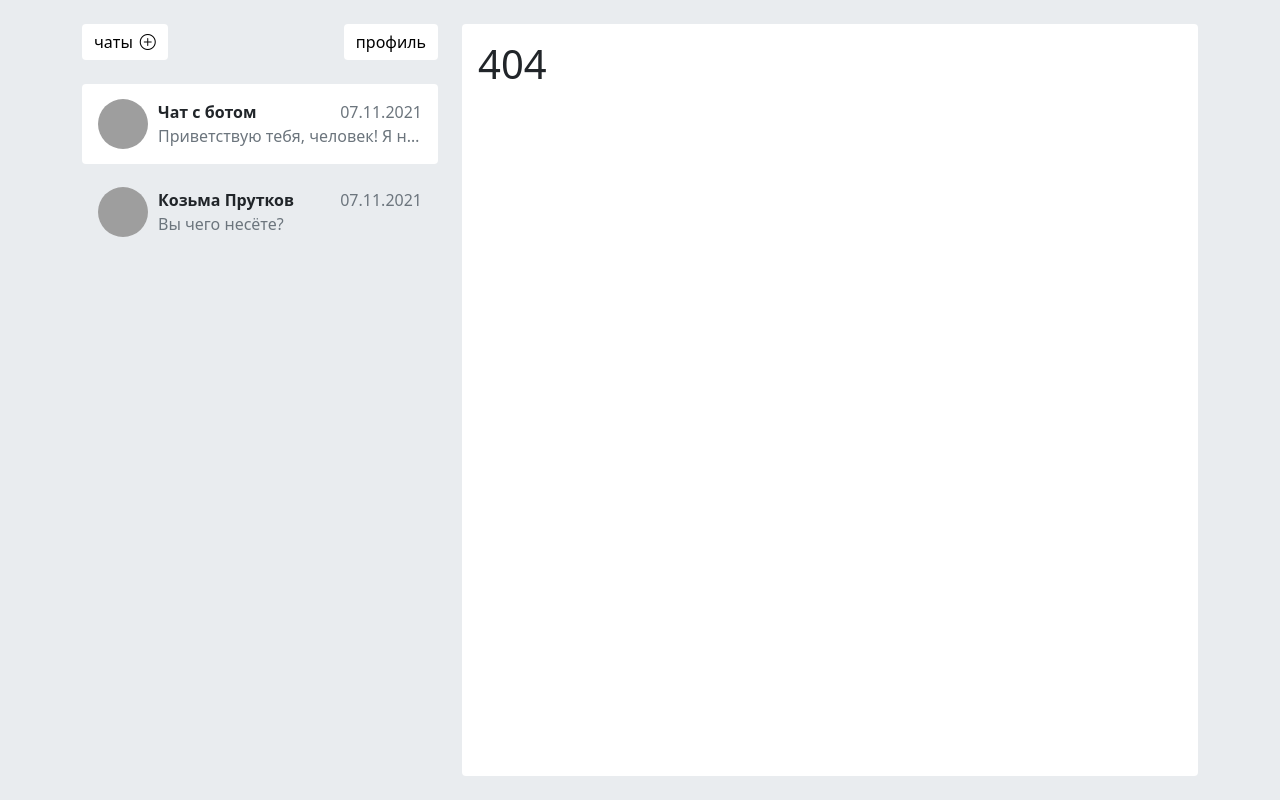
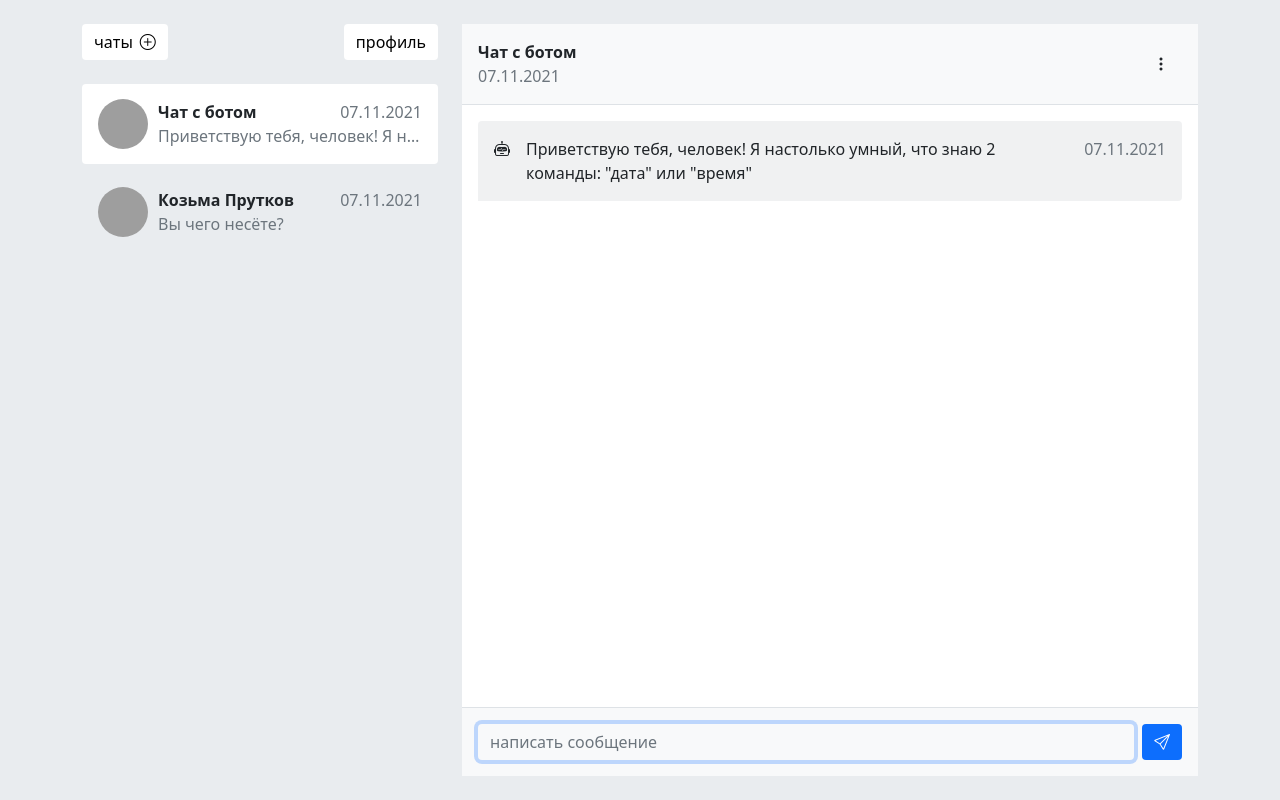
Before and after one commit to HappyKOTE/gbreact, a React (Create React App) app: page /chats/f235a271 in a window 1280 px wide. Before the commit this address had no page. Built offline with nearby package versions, Linux system fonts and the light colour scheme; grey boxes are pictures that could not be loaded.

Commit message:
routing and some fix

```diff
--- a/src/App.jsx
+++ b/src/App.jsx
@@ -99,18 +99,15 @@ function App() {
             <div className="bg-white h-100 rounded">
               <Routes>
                 <Route path="/" element={<Navigate replace to="chats" />} />
-                {(chats.length > 0) &&
-                  <Route path='chats'
-                    element={
-                      <Chats
-                        chats={chats}
-                        activeChat={activeChat}
-                        setChats={setChats}
-                        messageInput={messageInput}
-                      />
-                    }
-                  />
-                }
+                <Route
+                  path="chats/:id"
+                  element={<Chats
+                  chats={chats}
+                  activeChat={activeChat}
+                  setChats={setChats}
+                  messageInput={messageInput}
+                  />}
+                />
                 <Route path="profile" element={<Profile />} />
                 <Route path="*" element={<div className="p-3"><h1 className="p-0 m-0">404</h1></div>} />
               </Routes>
--- a/src/components/ChatList/index.jsx
+++ b/src/components/ChatList/index.jsx
@@ -15,9 +15,11 @@ function ChatList(props) {
     <>
       {(chatlist.length === 0) ? <div>список чатов пуст</div> :
         chatlist.map((value, idx) => (
-          <Link key={value.id} to='chats' onClick={()=> {
-              props.setActiveChat(idx)
-              dispatch(changeActiveChatId(value.id))
+          <Link
+            key={value.id}
+            to={`/chats/${value.id}`}
+            nClick={() => {
+             dispatch(changeActiveChatId(value.id))
               props.messageInput.current.focus()
             }}
             className={(activeChatId === value.id) ? 'active rounded mb-2 p-3 chat-link d-block text-decoration-none' : 'rounded mb-2 p-3 chat-link d-block text-decoration-none'}
--- a/src/components/Chats/index.jsx
+++ b/src/components/Chats/index.jsx
@@ -41,13 +41,13 @@ function Chats(props) {
   }
 
   const findChatIndex = (id) => {
+    //return chatlist.findIndex(chart => chart.id === id);
     for (let i = 0; i < chatlist.length; i++) {
       if (chatlist[i].id === id) {
         return i
-      } else {
-        return -1
       }
     }
+    return -1;
   }
 
   useEffect(() => {
@@ -81,7 +81,6 @@ function Chats(props) {
   },
   // eslint-disable-next-line
   [props.chats])
-
   return (
     <div className="h-100 d-flex flex-column overflow-hidden">
       <div className="border-bottom p-3 position-relative bg-light">
```
Also changed, not shown: 1 other file (tests, documents, lock files or other folders).
